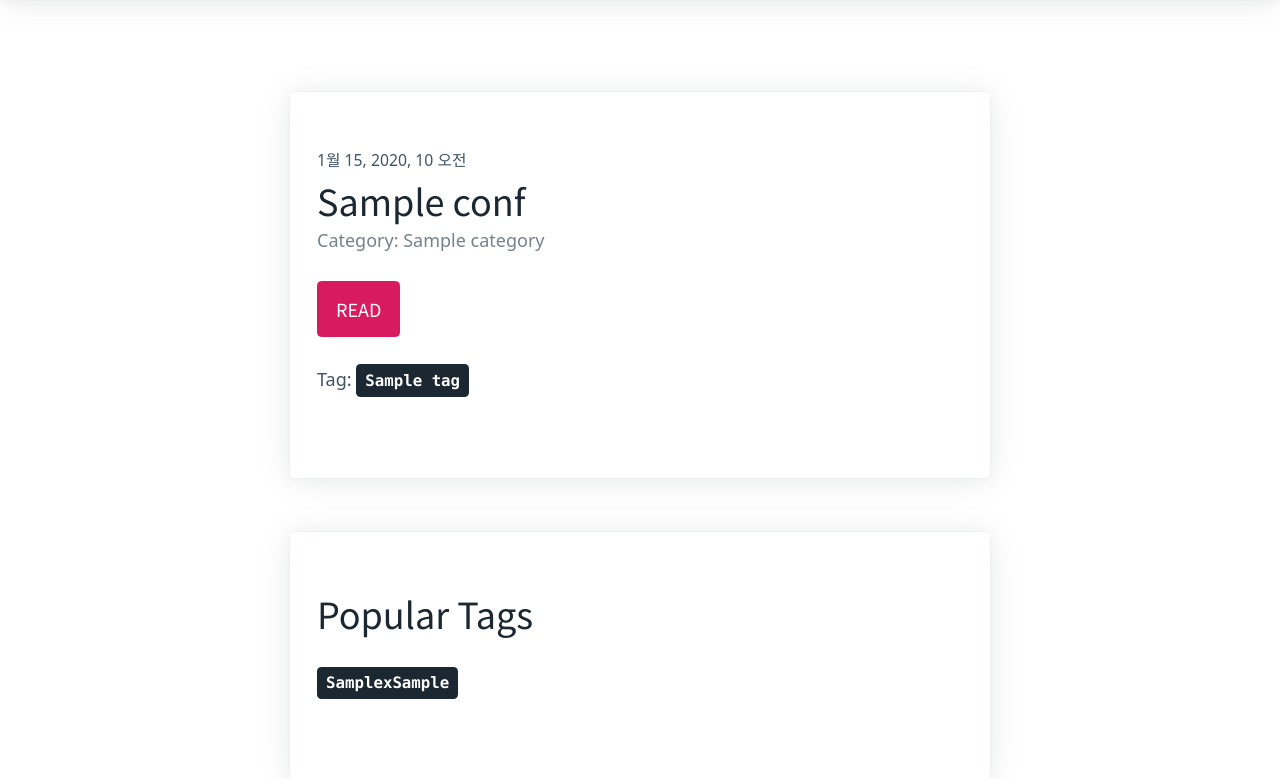
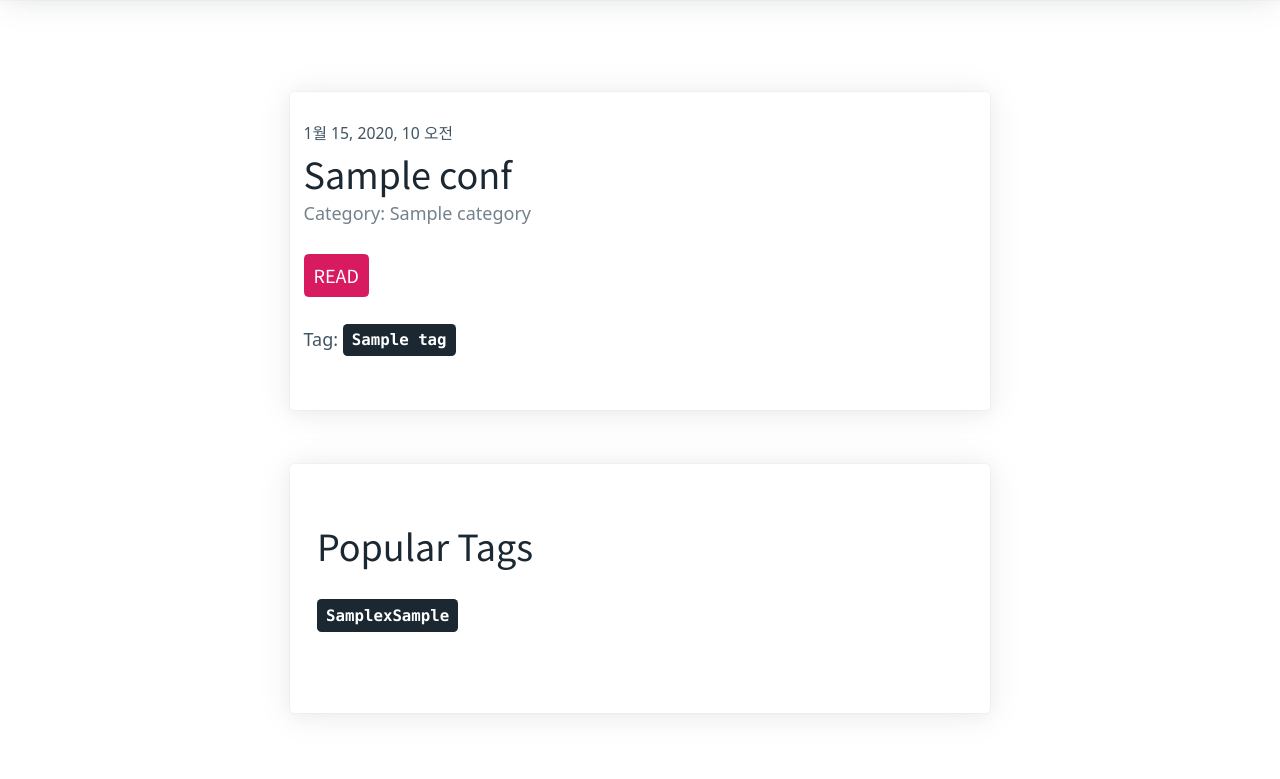
Before and after one commit to YUChoe/blog_noizze, a Django app: template blog/templates/index.html in a window 1280 px wide. Shown: the part 70-849 px from the top of the page. After the commit the page ends 788 px from the top, so only its background shows below. Run offline with Django 3.2, Linux system fonts and the light colour scheme; the template is opened without the code that fills it: most values are stand-ins (such as "Sample title", 1, 10 or a date in 2020); some libraries are stand-ins or nearby versions.

Commit message:
Changed paddings

```diff
--- a/blog/templates/index.html
+++ b/blog/templates/index.html
@@ -1,8 +1,20 @@
 {% include "header.html" %}
+<style>
+    .article_npadding {
+        padding:
+            calc(var(--block-spacing-vertical) * 0.5)
+            calc(var(--block-spacing-horizontal) * 0.5);
+    }
+    .button_npadding {
+        padding:
+            calc(var(--form-element-spacing-vertical) * 0.5)
+            calc(var(--form-element-spacing-horizontal)* 0.5);
+    }
+</style>
 <main>
 
 {% for conf in lastst_three %}
-    <article>
+    <article class='article_npadding'>
         <hgroup>
             <small>{{conf.date}}</small>
             <h1>{{conf.title}}</h1>
@@ -18,7 +30,7 @@
 
         </hgroup>
 <p>
-        <a href="{{ conf.url }}" role="button" class="secondary outline">READ</a>
+        <a href="{{ conf.url }}" role="button" class="secondary outline button_npadding">READ</a>
     </p>
 
     {% if conf.taxonomy.tag %}
```
